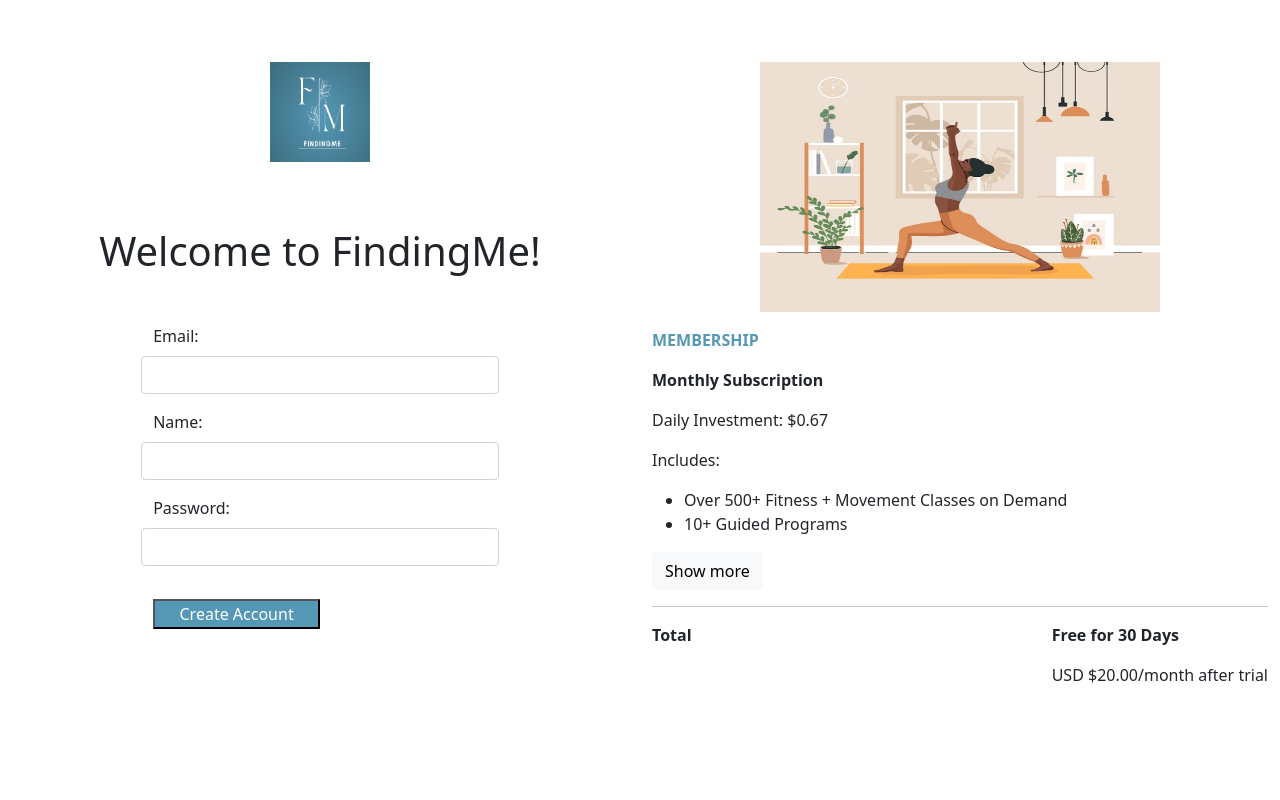
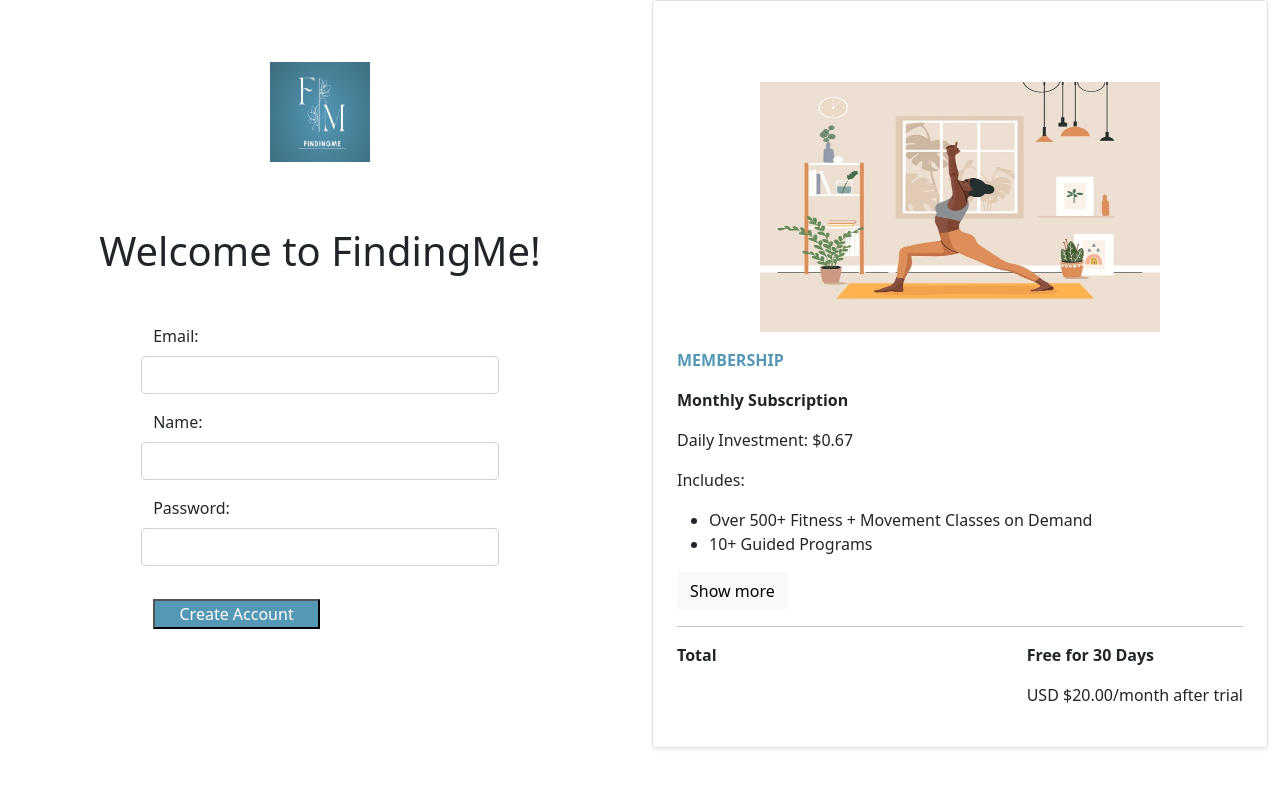
Before and after one commit to xcbhx/1910_final_project, a Flask app: page /join in a window 1280 px wide. Run offline with Flask 3, Linux system fonts and the light colour scheme.

Commit message:
added border

```diff
--- a/templates/join.html
+++ b/templates/join.html
@@ -32,6 +32,7 @@
                     </form>
                 </div>
                 <div class="col-md-6">
+                    <div class="p-4 border rounded shadow-sm">
                         <div id="membership">
                             <img src="static/womanstretching.webp" alt="placeholder" width="400" height="250" class="d-block mx-auto mb-3">
                             <p class="membership_h">MEMBERSHIP</p>
@@ -55,6 +56,7 @@
                     </div>
                 </div>
             </div>
+        </div>
     </main>
 </body>
 </html>
```
Lines whose indentation alone changed are shown as unchanged.
